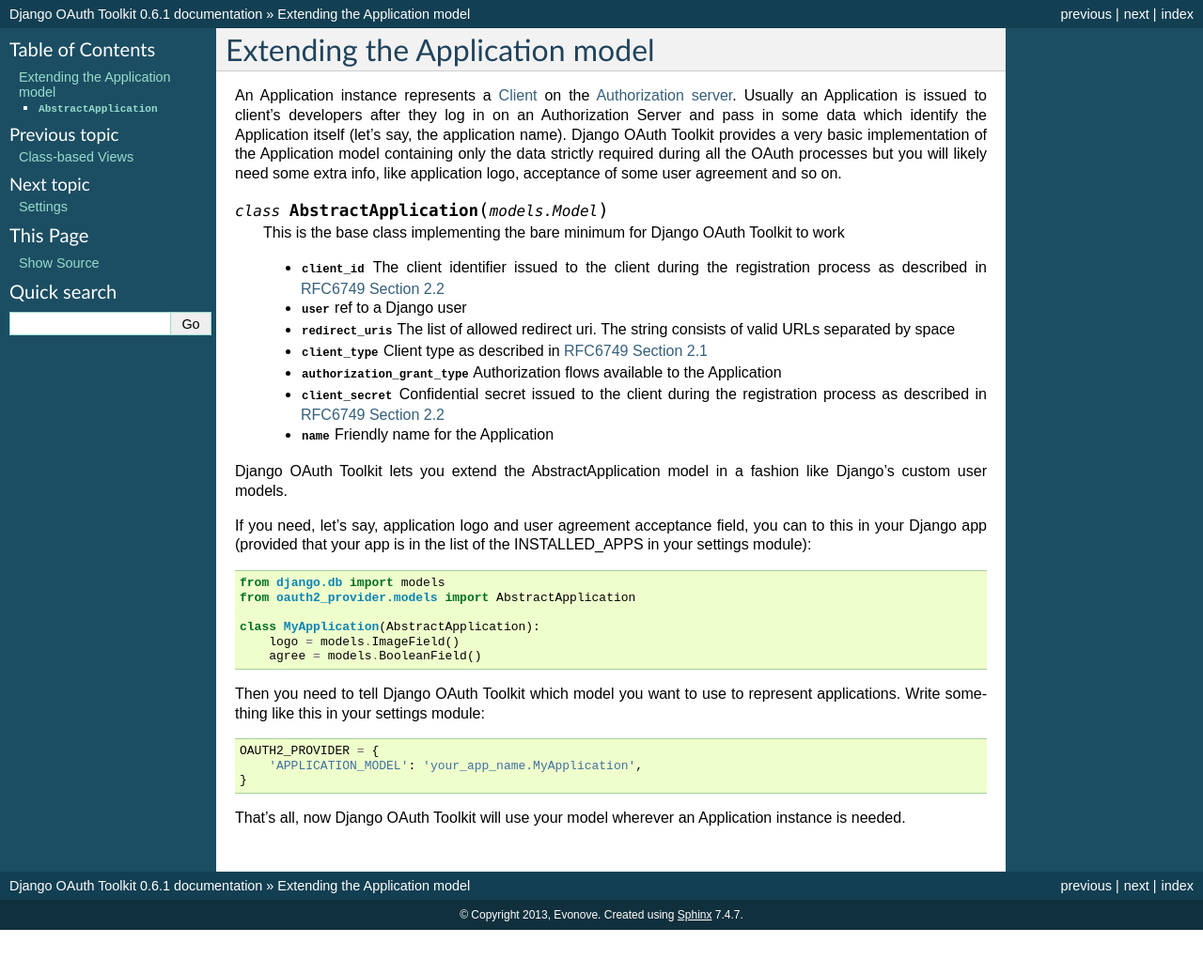
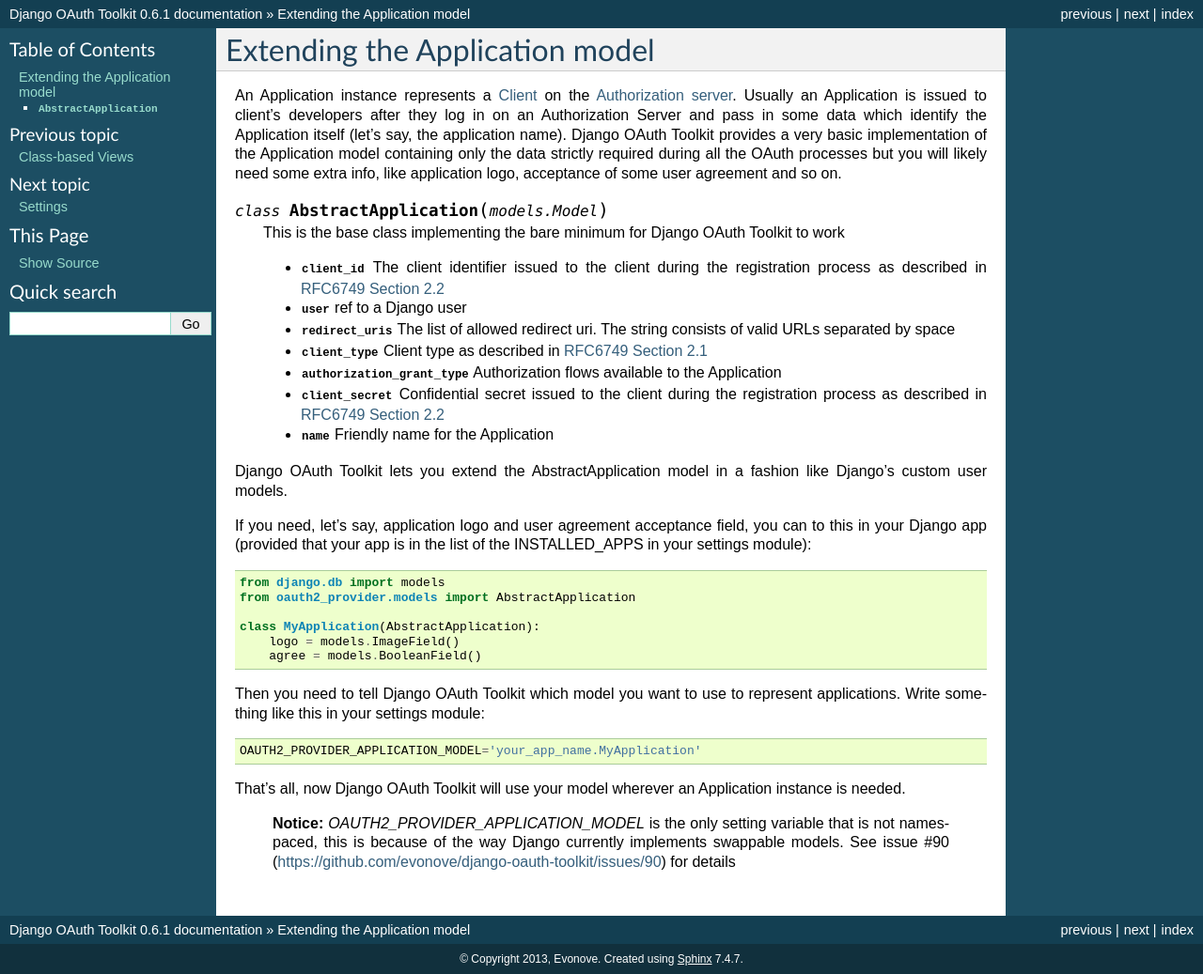
Before and after one commit to sheriffwoody0922/oauth-python-django, a Sphinx documentation site: the page built from docs/extending_application.rst, in a window 1280 px wide. Shown: the whole page at 94% size. Built offline with Sphinx 7.4.7, drawn with Linux system fonts in a browser that asks for light colours; before the commit the page ends 990 px from its top, so only the background shows below that.

Commit message:
updated docs for custom Application model setting

```diff
--- a/docs/extending_application.rst
+++ b/docs/extending_application.rst
@@ -37,7 +37,10 @@
 Then you need to tell Django OAuth Toolkit which model you want to use to represent applications.
 Write something like this in your settings module::
 
-    OAUTH2_PROVIDER = {
-        'APPLICATION_MODEL': 'your_app_name.MyApplication',
-    }
+    OAUTH2_PROVIDER_APPLICATION_MODEL='your_app_name.MyApplication'
+
 That's all, now Django OAuth Toolkit will use your model wherever an Application instance is needed.
+
+    **Notice:** `OAUTH2_PROVIDER_APPLICATION_MODEL` is the only setting variable that is not namespaced, this
+    is because of the way Django currently implements swappable models.
+    See issue #90 (https://github.com/evonove/django-oauth-toolkit/issues/90) for details
```
